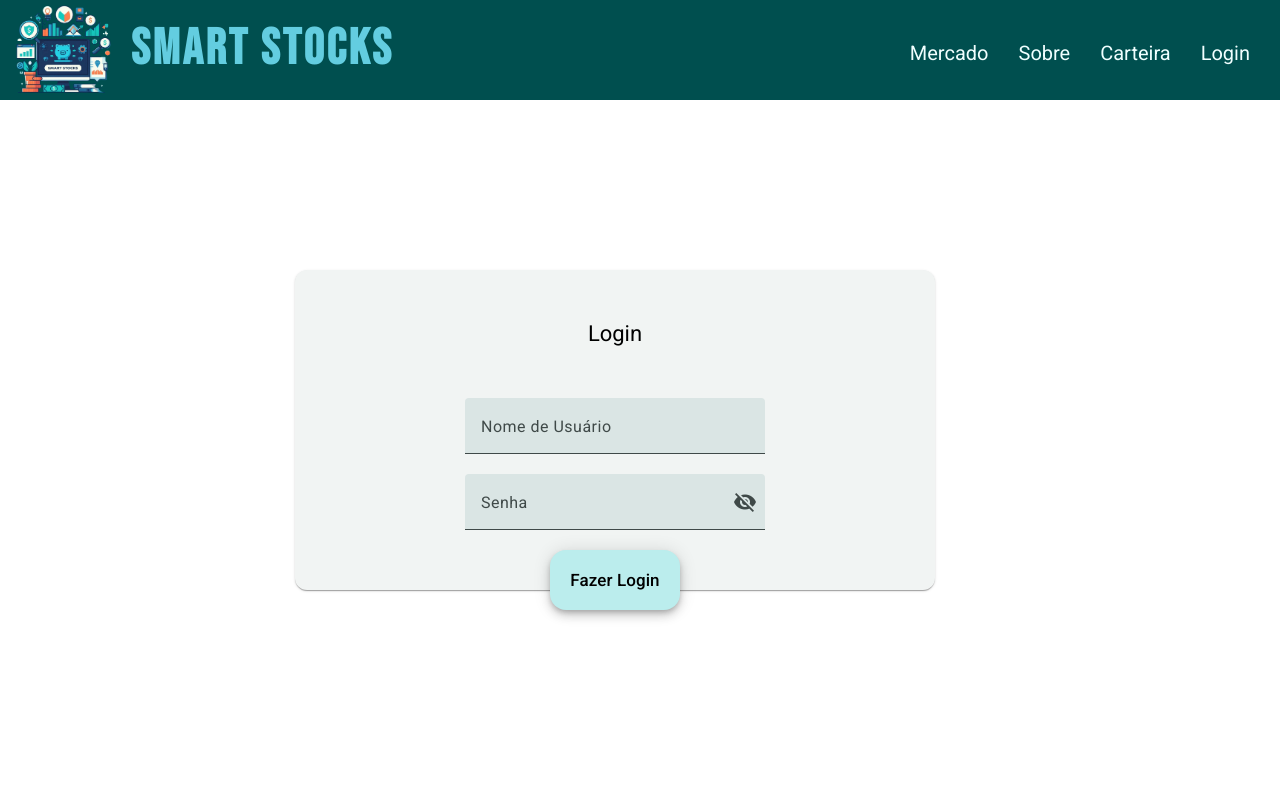
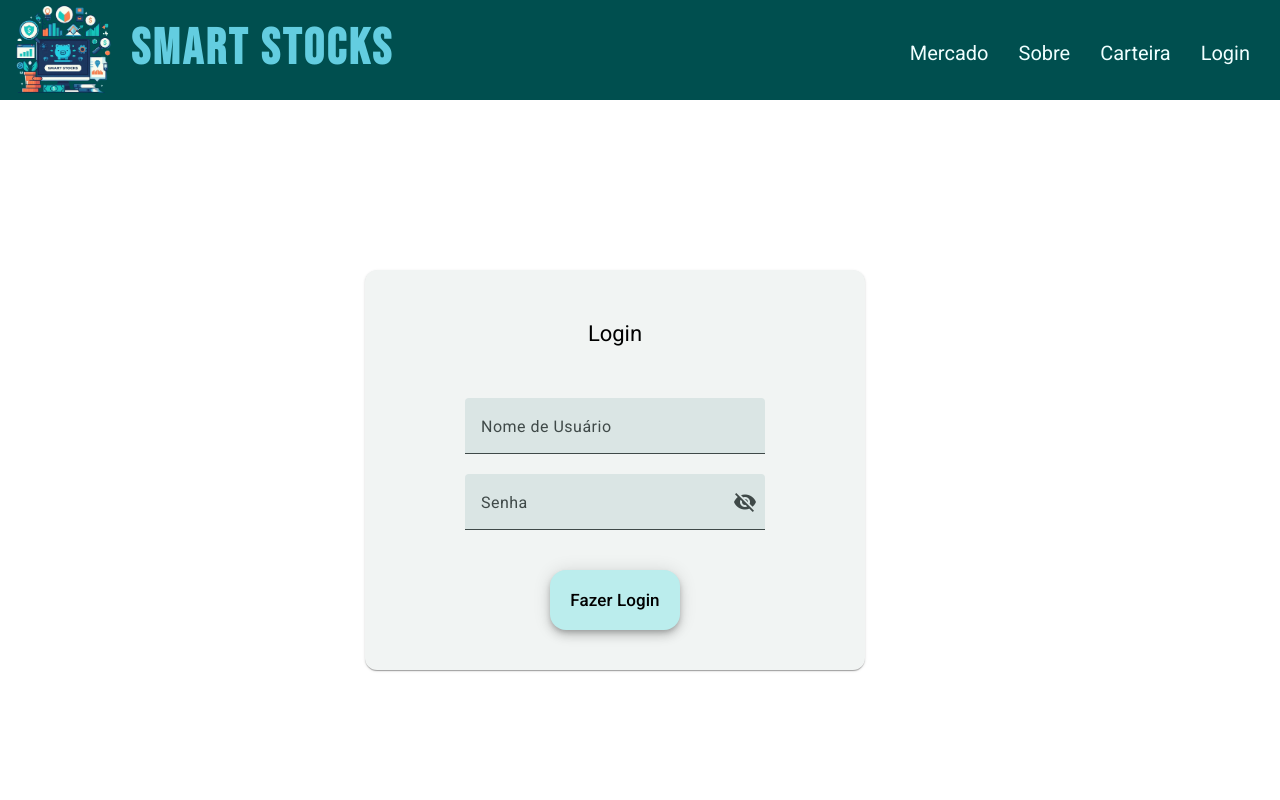
Before and after one commit to patrick-jose/Smart-Stocks-WebApp, an Angular app: page /login in a window 1280 px wide. Shown: the top 800 px of the page. Built offline with nearby package versions, Linux system fonts and the light colour scheme; a web font is replaced by a local one.

Commit message:
#2 Adjustment login page

```diff
--- a/src/app/login/login.component.scss
+++ b/src/app/login/login.component.scss
@@ -24,8 +24,8 @@ mat-card {
     top: 40%;
     margin-top: -50px;
     margin-left: -50px;
-    width: 50%;
-    height: 40%;
+    width: 500px;
+    height: 400px;
 }
 
 .error {
@@ -90,4 +90,5 @@ input.example-right-align {
   height: 60px;
   font-size: 17px;
   color: black;
+  margin-top: 20px;
 }
```
